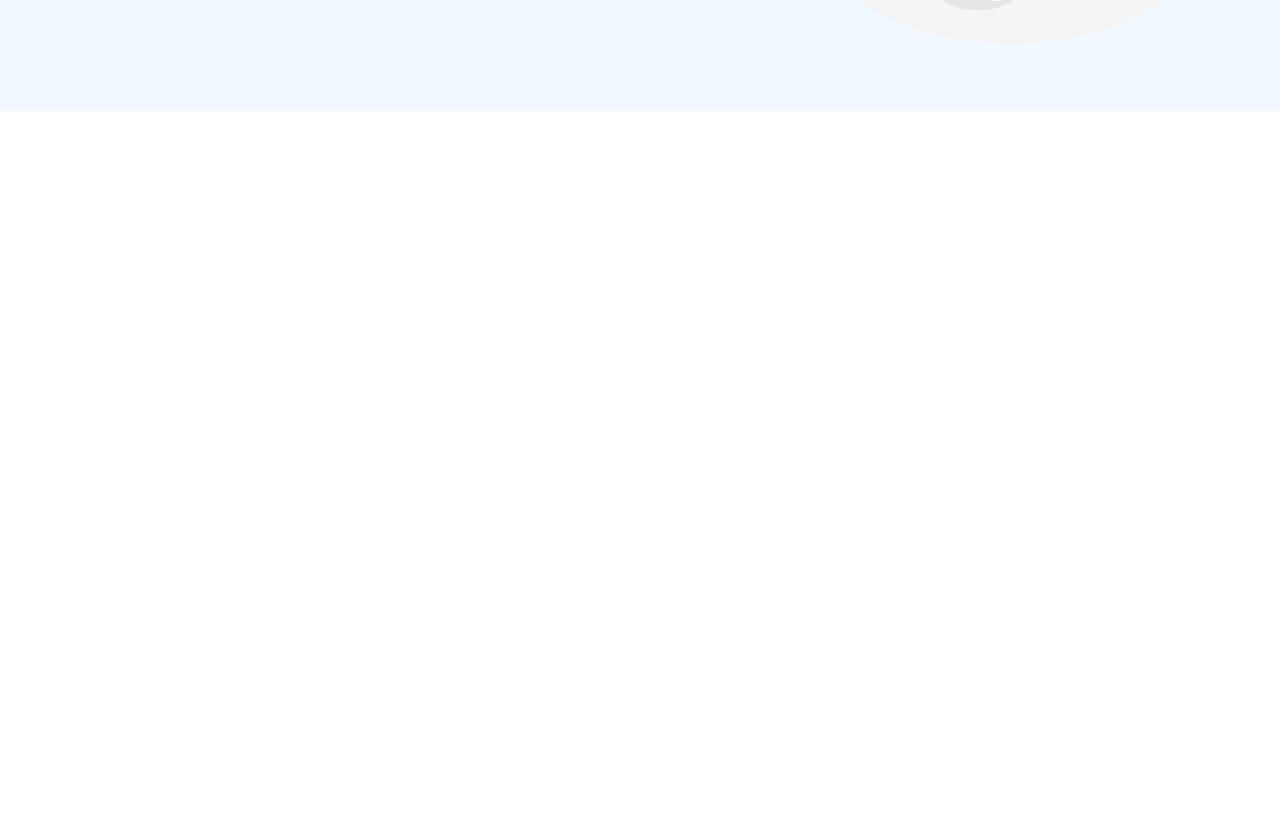
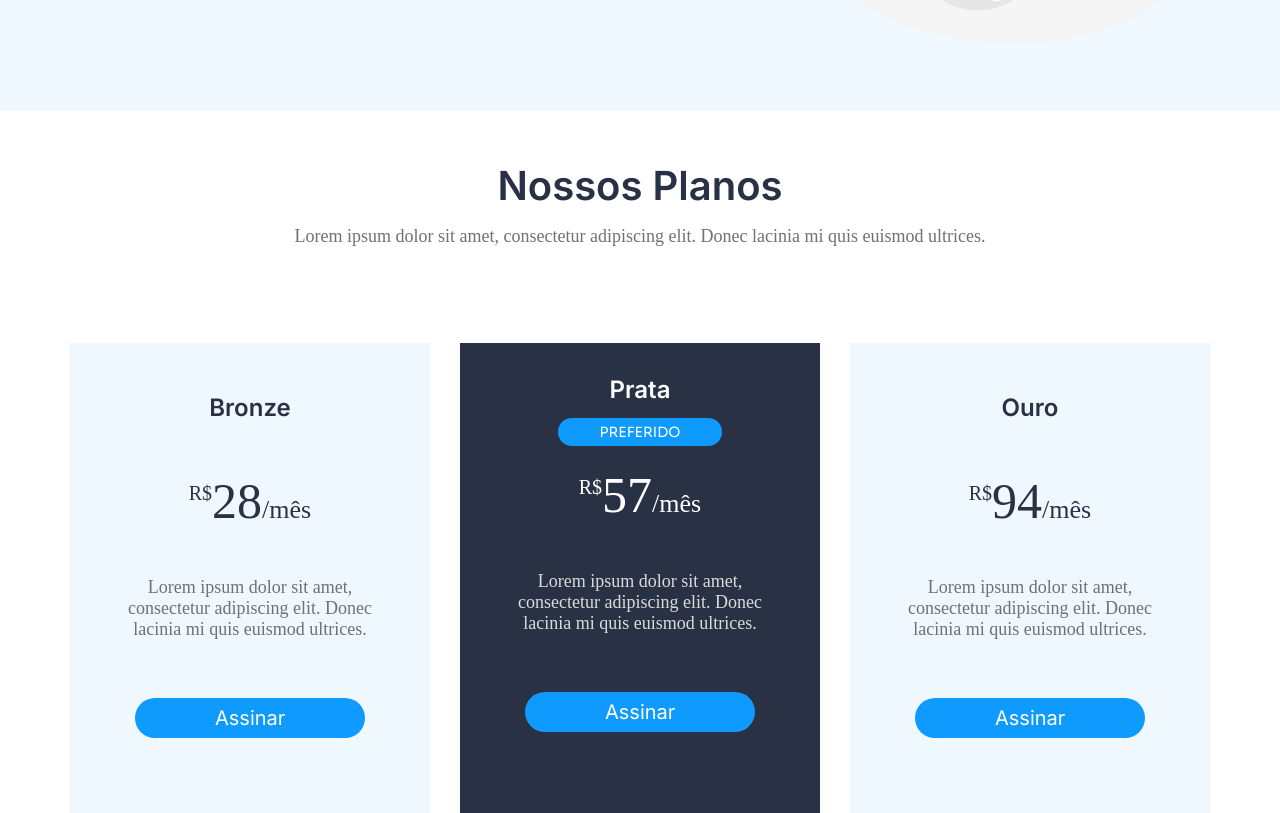
Before and after one commit to o-leandro/desafio-19, a plain HTML site: page index.html in a window 1280 px wide. Shown: the part 1453-2266 px from the top of the page. Before the commit the page ends 1564 px from the top, so only its background shows below. Drawn offline with Linux system fonts and the light colour scheme.

Commit message:
Seção planos

```diff
--- a/index.html
+++ b/index.html
@@ -15,7 +15,7 @@
                 <ul class="menu">
                     <li class="menu__item"><a href="#">Funcionalidades</a></li>
                     <li class="menu__item"><a href="#">App</a></li>
-                    <li class="menu__item"><a href="#">Plano</a></li>
+                    <li class="menu__item"><a href="#">Planos</a></li>
                     <li class="menu__item"><a href="#">Contato</a></li>
                 </ul>
             </nav>
@@ -64,6 +64,33 @@
              </div>
              <div class="app__image"><img src="img/baixar_app.png" alt=""></div>
          </section>
+         <section class="planos">
+             <div class="planos__content wrapper">
+                 <h2 class="planos__title">Nossos Planos</h2>
+                 <p class="planos__description">Lorem ipsum dolor sit amet, consectetur adipiscing elit. Donec lacinia mi quis euismod ultrices.</p>
+                <div class="planos__cards">
+                    <div class="card">
+                        <h3 class="card__title">Bronze</h3>
+                        <p class="card__valor"><sup class="cifrao">R$</sup>28<span>/mês</span></p>
+                        <p class="card__description">Lorem ipsum dolor sit amet, consectetur adipiscing elit. Donec lacinia mi quis euismod ultrices.</p>
+                        <a href="#" class="card__btn">Assinar</a>
+                    </div>
+                    <div class="card bg-gray">
+                        <h3 class="gray__title">Prata</h3>
+                        <a href="#" class="preferred">Preferido</a>
+                        <p class="card__valor"><sup class="cifrao">R$</sup>57<span>/mês</span></p>
+                        <p class="card__description">Lorem ipsum dolor sit amet, consectetur adipiscing elit. Donec lacinia mi quis euismod ultrices.</p>
+                        <a href="#" class="card__btn">Assinar</a>
+                    </div>
+                    <div class="card">
+                        <h3 class="card__title">Ouro</h3>
+                        <p class="card__valor"><sup class="cifrao">R$</sup>94<span>/mês</span></p>
+                        <p class="card__description">Lorem ipsum dolor sit amet, consectetur adipiscing elit. Donec lacinia mi quis euismod ultrices.</p>
+                        <a href="#" class="card__btn">Assinar</a>
+                    </div>
+                </div>
+             </div>
+         </section>
     </main>
 </body>
 </html>
--- a/style.css
+++ b/style.css
@@ -163,3 +163,119 @@ main {
     margin-top: 65px;
     padding-bottom: 50px;
 }
+
+.planos {
+    background-color: var(--white);
+}
+
+.planos__title {
+    color: var(--gray-200);
+    text-align: center;
+    font-size: 40px;
+    font-family: var(--sora);
+    font-weight: 600;
+    padding: 50px 0 16px 0;
+}
+
+.planos__description {
+    color: var(--gray);
+    font-size: 18px;
+    text-align: center;
+    padding-bottom: 96px;
+    /* add fonte roboto */
+}
+
+.planos__cards {
+    display: flex;
+    justify-content: center;
+    align-items: center;
+    gap: 30px;
+}
+
+.card {
+    background-color: var(--white-400);
+    width: 370px;
+    height: 470px;
+    /* add fonte roboto */
+}
+
+.bg-gray {
+    background-color: var(--gray-200);
+}
+
+.gray__title {
+    color: var(--white);
+    font-family: var(--sora);
+    font-size: 24px;
+    font-weight: 600;
+    text-align: center;
+    padding: 32px 0 14px 0;
+}
+
+.preferred {
+    color: var(--white);
+    background-color: var(--blue);
+    text-decoration: none;
+    padding: 5px 32px;
+    border-radius: 15px;
+    font-size: 14px;
+    font-family: var(--inter);
+    text-transform: uppercase;
+    display: flex;
+    justify-content: center;
+    margin: 0 auto;
+    width: 164px;
+    margin-bottom: 20px;
+}
+
+.bg-gray .card__valor {
+    color: var(--white);
+}
+
+.bg-gray .card__description {
+    color: var(--gray-light);
+}
+
+.card__title {
+    color: var(--gray-200);
+    font-family: var(--sora);
+    font-size: 24px;
+    font-weight: 600;
+    text-align: center;
+    padding: 50px 0;
+}
+
+.card__valor {
+    color: var(--gray-200);
+    text-align: center;
+    font-size: 50px;
+}
+
+.card__valor span {
+    font-size: 26px;
+}
+
+.cifrao {
+    font-size: 20px;
+}
+
+.card__description {
+    color: var(--gray);
+    font-size: 18px;
+    text-align: center;
+    padding: 47px 35px 58px 35px;
+    /* add fonte roboto */
+}
+
+.card__btn {
+    color: var(--white);
+    background-color: var(--blue);
+    font-size: 20px;
+    padding: 8px 80px;
+    border-radius: 50px;
+    text-decoration: none;
+    font-family: var(--sora);
+    display: flex;
+    width: 230px;
+    margin: 0 auto;
+}
```
